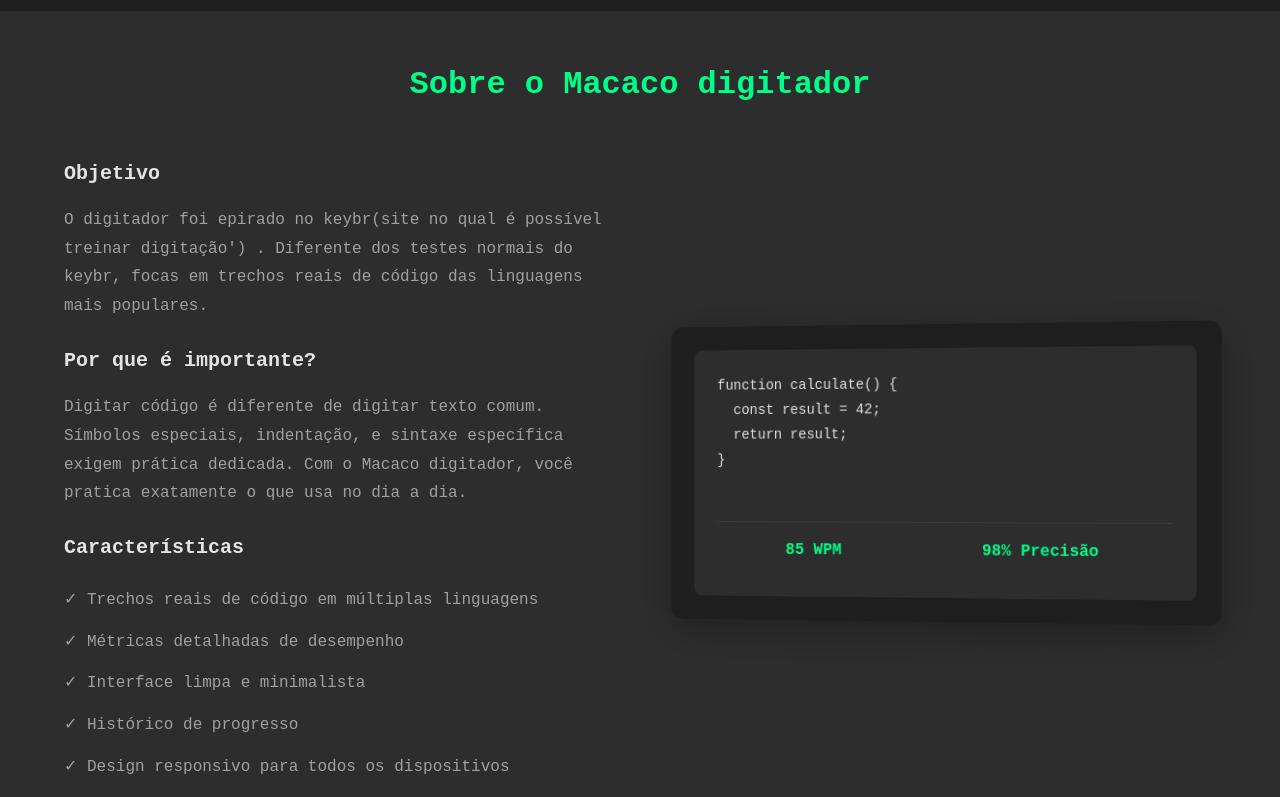
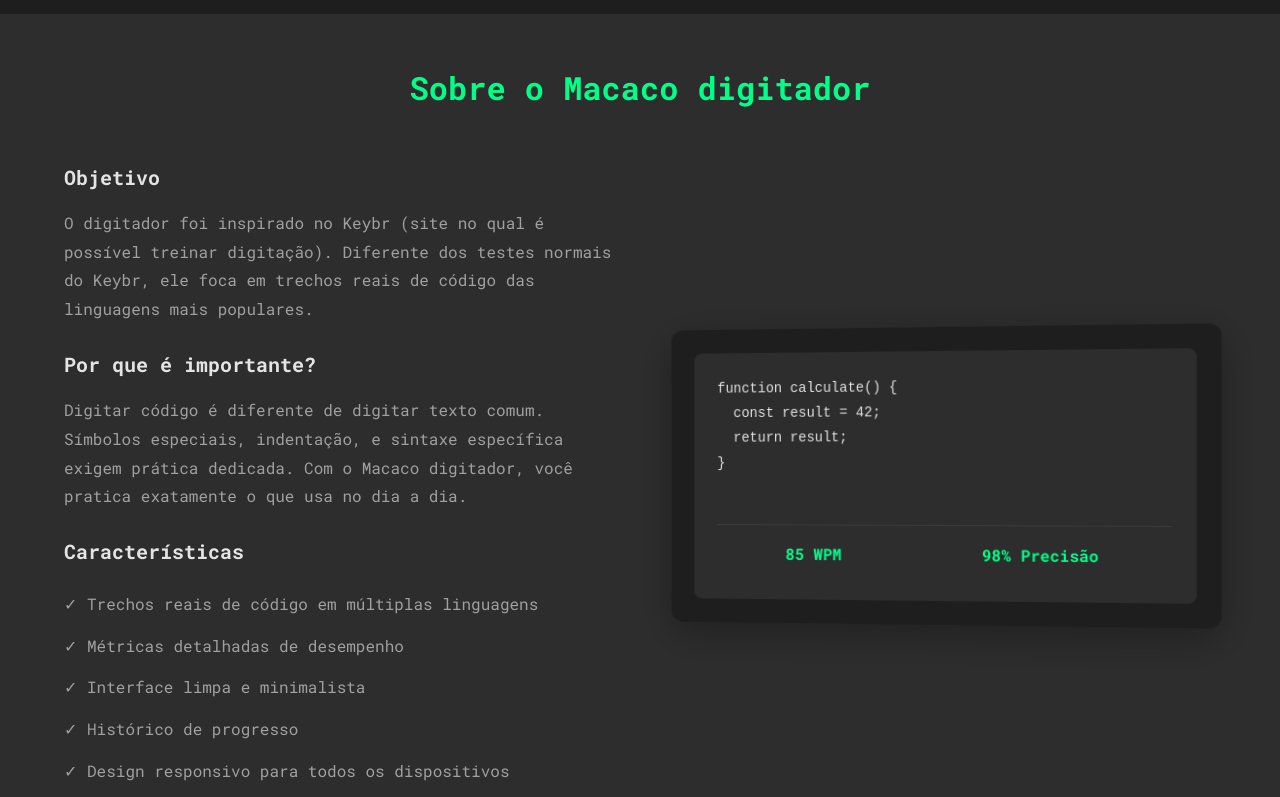
Before and after one commit to AugVitor/O_macaco_digitador, a plain HTML site: page index.html in a window 1280 px wide. Shown: the part 1073-1870 px from the top of the page. Drawn offline with Linux system fonts and the light colour scheme.

Commit message:
troca de fontes

```diff
--- a/estilo.css
+++ b/estilo.css
@@ -1,13 +1,9 @@
 /*
-
-Projeto: Teste de Digitação para Programadores
-Arquivo: estilo.css
-Autores: Equipe de Desenvolvimento Web
-Descrição: Estilos minimalistas inspirados no Monkeytype
-
+Projeto: Teste de Digitação
+Aluno: Vitor Augusto Cavalcante Da Silva
+Ra:2025016766
 */
 
-/*  Reset e Variáveis CSS  */
 * {
     margin: 0;
     padding: 0;
@@ -15,7 +11,6 @@ Descrição: Estilos minimalistas inspirados no Monkeytype
 }
 
 :root {
-    /* Paleta de cores principal - Tema escuro */
     --bg-primary: #1e1e1e;
     --bg-secondary: #2d2d2d;
     --bg-tertiary: #3a3a3a;
@@ -28,7 +23,6 @@ Descrição: Estilos minimalistas inspirados no Monkeytype
     --warning: #ffa502;
     --success: #26de81;
 
-    /* Espaçamento */
     --spacing-xs: 0.25rem;
     --spacing-sm: 0.5rem;
     --spacing-md: 1rem;
@@ -36,21 +30,18 @@ Descrição: Estilos minimalistas inspirados no Monkeytype
     --spacing-xl: 2rem;
     --spacing-xxl: 3rem;
 
-    /* Tipografia */
-    --font-mono: 'JetBrains Mono', 'Courier New', monospace;
+    --font-mono: 'Roboto Mono', 'Roboto', monospace;
     --font-size-sm: 0.875rem;
     --font-size-base: 1rem;
     --font-size-lg: 1.25rem;
     --font-size-xl: 1.5rem;
     --font-size-xxl: 2rem;
 
-    /* Transições */
     --transition-fast: 150ms ease;
     --transition-base: 300ms ease;
     --transition-slow: 500ms ease;
 }
 
-/*  Estilos Base  */
 body {
     font-family: var(--font-mono);
     background-color: var(--bg-primary);
@@ -60,7 +51,6 @@ body {
     overflow-x: hidden;
 }
 
-/*  Navbar  */
 .navbar {
     background-color: var(--bg-secondary);
     padding: var(--spacing-md) 0;
@@ -122,7 +112,6 @@ body {
     width: 100%;
 }
 
-/* Hamburger menu para mobile */
 .hamburger {
     display: none;
     flex-direction: column;
@@ -137,7 +126,6 @@ body {
     transition: var(--transition-base);
 }
 
-/*  Container Principal  */
 .main-container {
     max-width: 900px;
     margin: 0 auto;
@@ -146,7 +134,6 @@ body {
     min-height: calc(100vh - 80px);
 }
 
-/*  Controles  */
 .controls {
     display: flex;
     gap: var(--spacing-lg);
@@ -192,7 +179,6 @@ body {
     box-shadow: 0 0 0 2px rgba(0, 255, 136, 0.2);
 }
 
-/*  Painel de Estatísticas  */
 .stats-panel {
     display: flex;
     justify-content: space-around;
@@ -222,7 +208,6 @@ body {
     color: var(--accent);
 }
 
-/*  Área de Digitação  */
 .typing-area {
     background-color: var(--bg-secondary);
     padding: var(--spacing-xl);
@@ -246,7 +231,6 @@ body {
     max-height: 300px;
 }
 
-/* Estilos para caracteres no display de código */
 .code-display .correct {
     color: var(--success);
 }
@@ -292,7 +276,6 @@ body {
     cursor: not-allowed;
 }
 
-/*  Botões  */
 .btn {
     padding: var(--spacing-md) var(--spacing-xl);
     border: none;
@@ -329,7 +312,6 @@ body {
     transform: translateY(-2px);
 }
 
-/*  Modal de Resultados  */
 .modal {
     display: none;
     position: fixed;
@@ -408,7 +390,6 @@ body {
     color: var(--text-primary);
 }
 
-/*  Tabela de Histórico  */
 .history-section {
     background-color: var(--bg-secondary);
     padding: var(--spacing-xl);
@@ -450,7 +431,6 @@ body {
     background-color: var(--bg-tertiary);
 }
 
-/*  Seção Sobre  */
 .about-section {
     background-color: var(--bg-secondary);
     padding: var(--spacing-xxl) 0;
@@ -501,7 +481,6 @@ body {
     gap: var(--spacing-sm);
 }
 
-/* Mockup ilustrativo */
 .mockup-device {
     background-color: var(--bg-primary);
     border-radius: 12px;
@@ -537,7 +516,6 @@ body {
     font-weight: 700;
 }
 
-/*  Seção de Contato  */
 .contact-section {
     background-color: var(--bg-primary);
     padding: var(--spacing-xxl) 0;
@@ -573,7 +551,6 @@ body {
     color: var(--text-primary);
 }
 
-/*  Footer  */
 .footer {
     background-color: var(--bg-secondary);
     text-align: center;
@@ -583,11 +560,7 @@ body {
     border-top: 1px solid var(--bg-tertiary);
 }
 
-/*  Media Queries - Responsividade  */
-
-/* Tablet */
 @media screen and (max-width: 768px) {
-    /* Ajuste do menu hamburger */
     .nav-menu {
         position: fixed;
         left: -100%;
@@ -621,14 +594,12 @@ body {
         transform: translateY(-9px) rotate(-45deg);
     }
 
-    /* Ajuste da grid de estatísticas */
     .stats-panel {
         display: grid;
         grid-template-columns: repeat(2, 1fr);
         gap: var(--spacing-md);
     }
 
-    /* Ajuste da seção sobre */
     .about-content {
         grid-template-columns: 1fr;
         gap: var(--spacing-xl);
@@ -640,12 +611,10 @@ body {
         margin: 0 auto;
     }
 
-    /* Ajuste do modal */
     .results-grid {
         grid-template-columns: 1fr;
     }
 
-    /* Ajuste dos tamanhos de fonte */
     .stat-value {
         font-size: var(--font-size-xl);
     }
@@ -656,15 +625,12 @@ body {
     }
 }
 
-/* Mobile */
 @media screen and (max-width: 480px) {
-    /* Container principal */
     .main-container {
         padding: var(--spacing-lg) var(--spacing-md);
         margin-top: 60px;
     }
 
-    /* Controles */
     .controls {
         flex-direction: column;
         width: 100%;
@@ -682,7 +648,6 @@ body {
         max-width: 200px;
     }
 
-    /* Painel de estatísticas */
     .stats-panel {
         padding: var(--spacing-md);
     }
@@ -695,7 +660,6 @@ body {
         font-size: 0.75rem;
     }
 
-    /* Área de digitação */
     .typing-area {
         padding: var(--spacing-md);
     }
@@ -712,14 +676,12 @@ body {
         min-height: 80px;
     }
 
-    /* Botões */
     .btn {
         width: 100%;
         margin-right: 0;
         margin-bottom: var(--spacing-sm);
     }
 
-    /* Tabela de histórico - scroll horizontal */
     .history-section {
         padding: var(--spacing-md);
     }
@@ -731,7 +693,6 @@ body {
         white-space: nowrap;
     }
 
-    /* Modal */
     .modal-content {
         padding: var(--spacing-lg);
     }
@@ -740,7 +701,6 @@ body {
         font-size: var(--font-size-xl);
     }
 
-    /* Mockup */
     .mockup-device {
         padding: var(--spacing-md);
     }
@@ -750,14 +710,12 @@ body {
         min-height: 150px;
     }
 
-    /* Footer */
     .footer {
         font-size: 0.75rem;
         padding: var(--spacing-md);
     }
 }
 
-/* Ajustes para telas muito pequenas */
 @media screen and (max-width: 320px) {
     .logo-text {
         font-size: var(--font-size-base);
@@ -772,7 +730,6 @@ body {
     }
 }
 
-/*  Utilitários  */
 .hidden {
     display: none !important;
 }
@@ -791,7 +748,6 @@ body {
 .mb-3 { margin-bottom: var(--spacing-lg); }
 .mb-4 { margin-bottom: var(--spacing-xl); }
 
-/*  Animações extras  */
 @keyframes pulse {
     0% { transform: scale(1); }
     50% { transform: scale(1.05); }
@@ -802,12 +758,10 @@ body {
     animation: pulse 2s infinite;
 }
 
-/* Scroll suave */
 html {
     scroll-behavior: smooth;
 }
 
-/* Customização da scrollbar */
 ::-webkit-scrollbar {
     width: 8px;
     height: 8px;
--- a/index.html
+++ b/index.html
@@ -9,6 +9,7 @@
     <meta name="author" content="Equipe de Desenvolvimento Web">
     <title>CodeTyper - Teste de Digitação para Programadores</title>
     <link rel="stylesheet" href="estilo.css">
+    <link href="https://fonts.googleapis.com/css2?family=Roboto+Mono:wght@400;500;700&family=Roboto:wght@400;500;700&display=swap" rel="stylesheet">
 </head>
 <body>
     <!--
@@ -143,7 +144,7 @@
             <div class="about-content">
                 <div class="about-text">
                     <h3>Objetivo</h3>
-                    <p>O digitador foi epirado no keybr(site no qual é possível treinar digitação') . Diferente dos testes normais do keybr, focas em trechos reais de código das linguagens mais populares.</p>
+                    <p>O digitador foi inspirado no Keybr (site no qual é possível treinar digitação). Diferente dos testes normais do Keybr, ele foca em trechos reais de código das linguagens mais populares.</p>
                     <h3>Por que é importante?</h3>
                     <p>Digitar código é diferente de digitar texto comum. Símbolos especiais, indentação, e sintaxe específica exigem prática dedicada. Com o Macaco digitador, você pratica exatamente o que usa no dia a dia.</p>
                     <h3>Características</h3>
--- a/script.js
+++ b/script.js
@@ -1,8 +1,6 @@
 /*
-====================================
-Projeto: Teste de Digitação para Programadores
 Arquivo: script.js
-====================================
+Aluno: Vitor Augusto Cavalcante Da Silva
 */
 
 const codeSnippets = {
```
